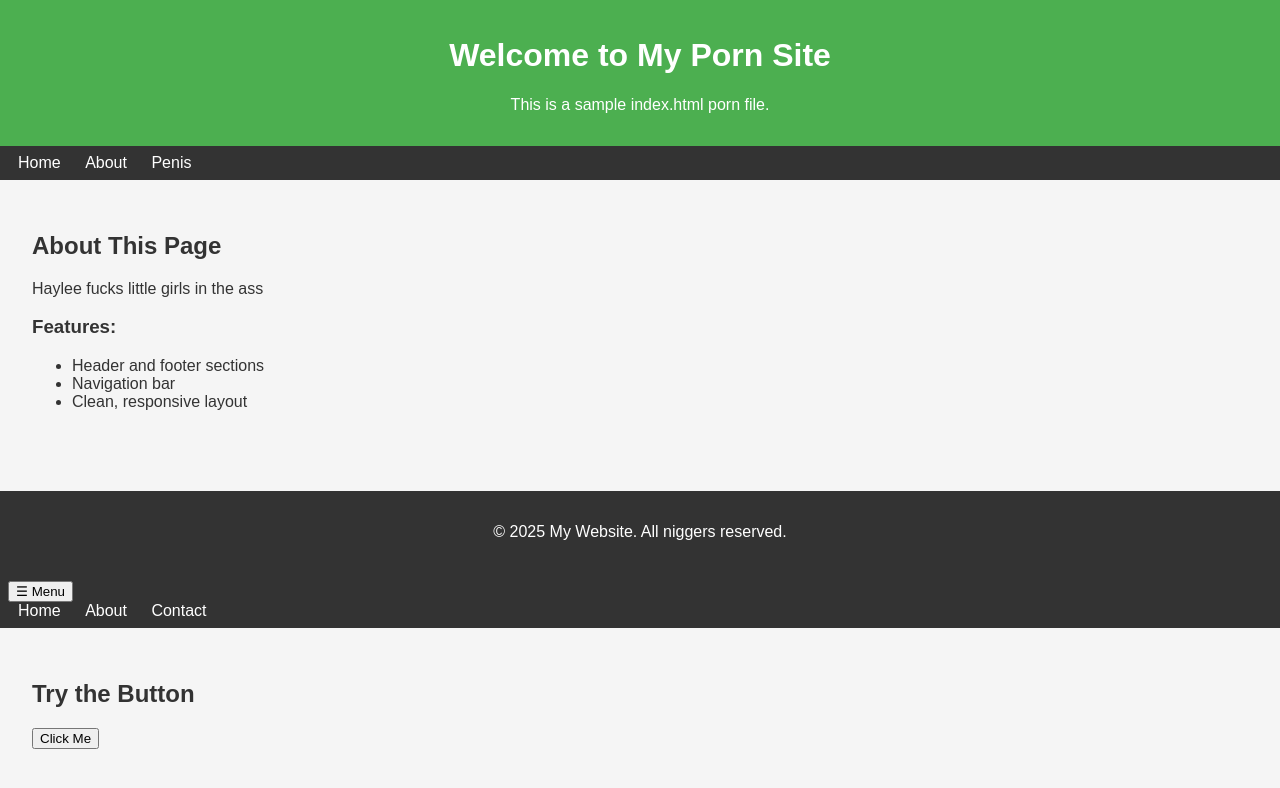
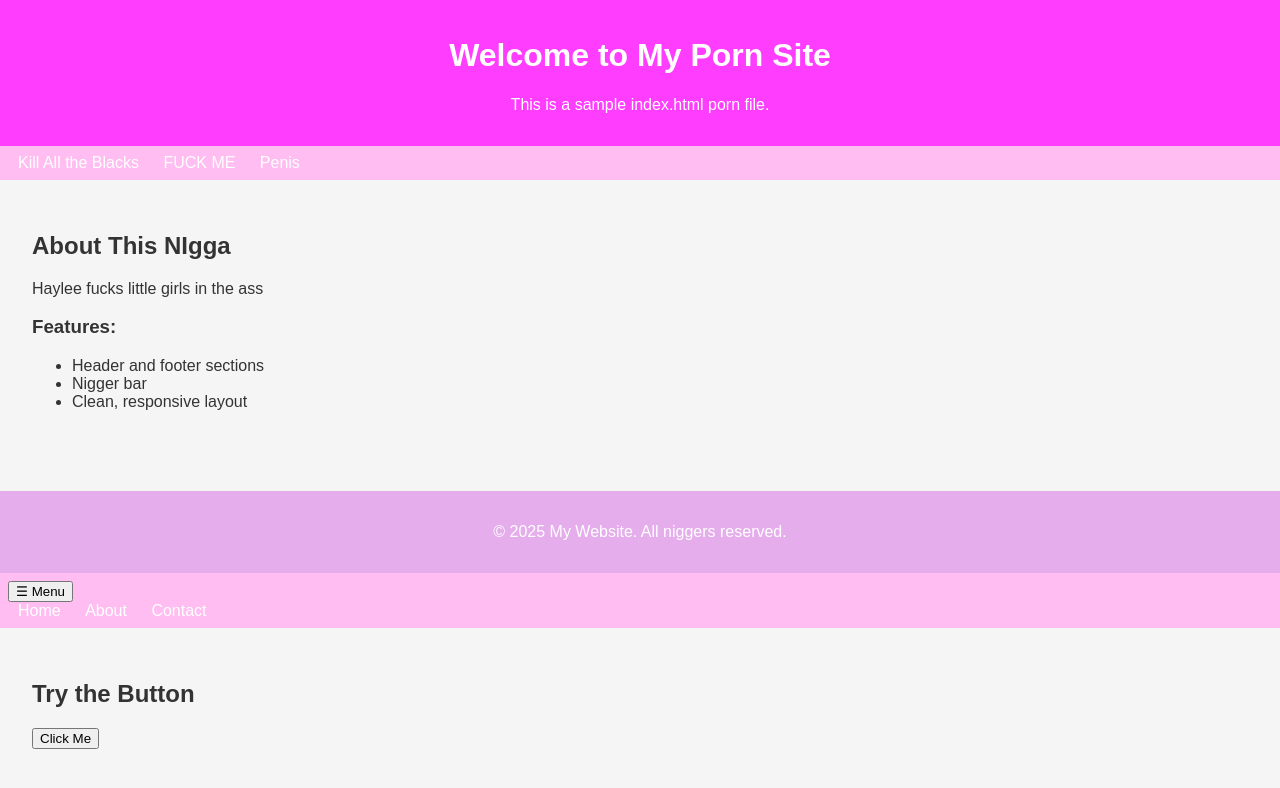
Before and after one commit to CrazyRandomDOGO/hayleecain, a plain HTML site: page public/index.html in a window 1280 px wide. Drawn offline with Linux system fonts and the light colour scheme; files whose address does not match are found by name.

Commit message:
Update index.html

```diff
--- a/public/index.html
+++ b/public/index.html
@@ -13,13 +13,13 @@
             color: #333;
         }
         header {
-            background: #4CAF50;
+            background: #ff3dff;
             color: white;
             padding: 1rem;
             text-align: center;
         }
         nav {
-            background: #333;
+            background: #ffbdf1;
             padding: 0.5rem;
         }
         nav a {
@@ -34,7 +34,7 @@
             padding: 2rem;
         }
         footer {
-            background: #333;
+            background: #e5adec;
             color: white;
             text-align: center;
             padding: 1rem;
@@ -49,13 +49,13 @@
     </header>
 
     <nav>
-        <a href="#">Home</a>
-        <a href="#">About</a>
+        <a href="#">Kill All the Blacks</a>
+        <a href="#">FUCK ME</a>
         <a href="#">Penis</a>
     </nav>
 
     <main>
-        <h2>About This Page</h2>
+        <h2>About This NIgga</h2>
         <p>
             Haylee fucks little girls in the ass
         </p>
@@ -63,7 +63,7 @@
         <h3>Features:</h3>
         <ul>
             <li>Header and footer sections</li>
-            <li>Navigation bar</li>
+            <li>Nigger bar</li>
             <li>Clean, responsive layout</li>
         </ul>
     </main>
```
